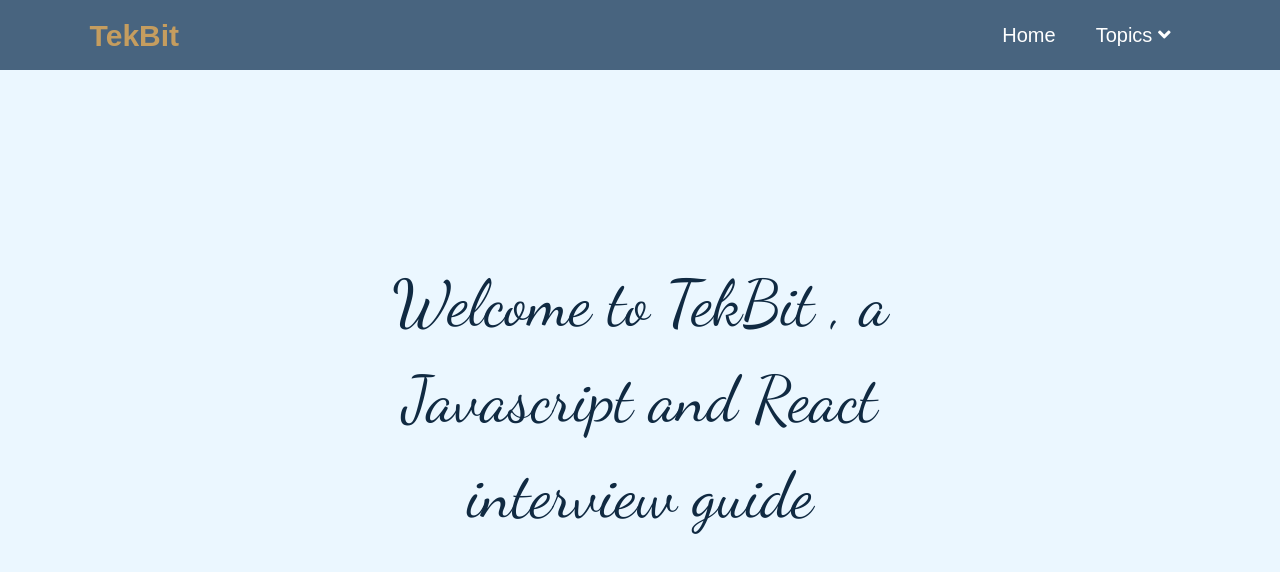
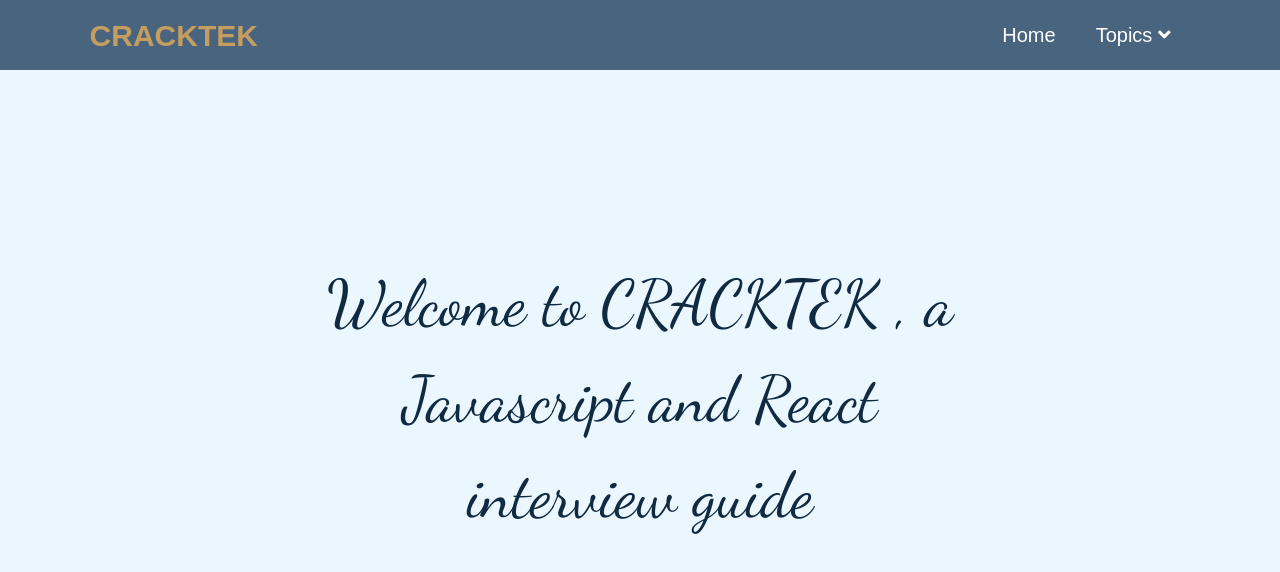
Before and after one commit to hemasreedu/TekBitz, a React (Create React App) app: page / in a window 1280 px wide. Shown: the top 572 px of the page. Built offline with nearby package versions, Linux system fonts and the light colour scheme.

Commit message:
updating domain name

```diff
--- a/public/index.html
+++ b/public/index.html
@@ -3,7 +3,7 @@
 <head>
     <meta charset="utf-8" />
     <meta name="author" content="Hemasree Duggina" />
-    <meta name="description" content="TEKBit Javascript interview questions React interview questions " />
+    <meta name="description" content="CrackTek.in , Javascript interview questions , React interview questions " />
     <link rel="icon" href="%PUBLIC_URL%/favicon.ico" />
     <meta name="viewport" content="width=device-width, initial-scale=1" />
     <meta name="theme-color" content="#000000" />
@@ -26,7 +26,7 @@
     <link rel="preconnect" href="https://fonts.googleapis.com">
     <link rel="preconnect" href="https://fonts.gstatic.com" crossorigin>
     <link href="https://fonts.googleapis.com/css2?family=Dancing+Script&display=swap" rel="stylesheet">
-    <title>TekBit Interview guide</title>
+    <title>CRACKTEK Interview guide</title>
 </head>
   <body>
     <noscript>You need to enable JavaScript to run this app.</noscript>
--- a/src/Components/Home.js
+++ b/src/Components/Home.js
@@ -3,7 +3,7 @@ export default function Home() {
     return (
         <div className="banner">
             <div className="content">
-                Welcome to TekBit , a Javascript and React interview guide
+                Welcome to CRACKTEK , a Javascript and React interview guide
             </div>
         </div>
 
--- a/src/Components/Menu.js
+++ b/src/Components/Menu.js
@@ -16,7 +16,7 @@ export default function Menu() {
     return (
         <>
             <header>
-                <a href="#" className="logo">TekBit</a>
+                <a href="#" className="logo">CRACKTEK</a>
 
                 <nav className="navbar">
                     <ul className="links">
```
